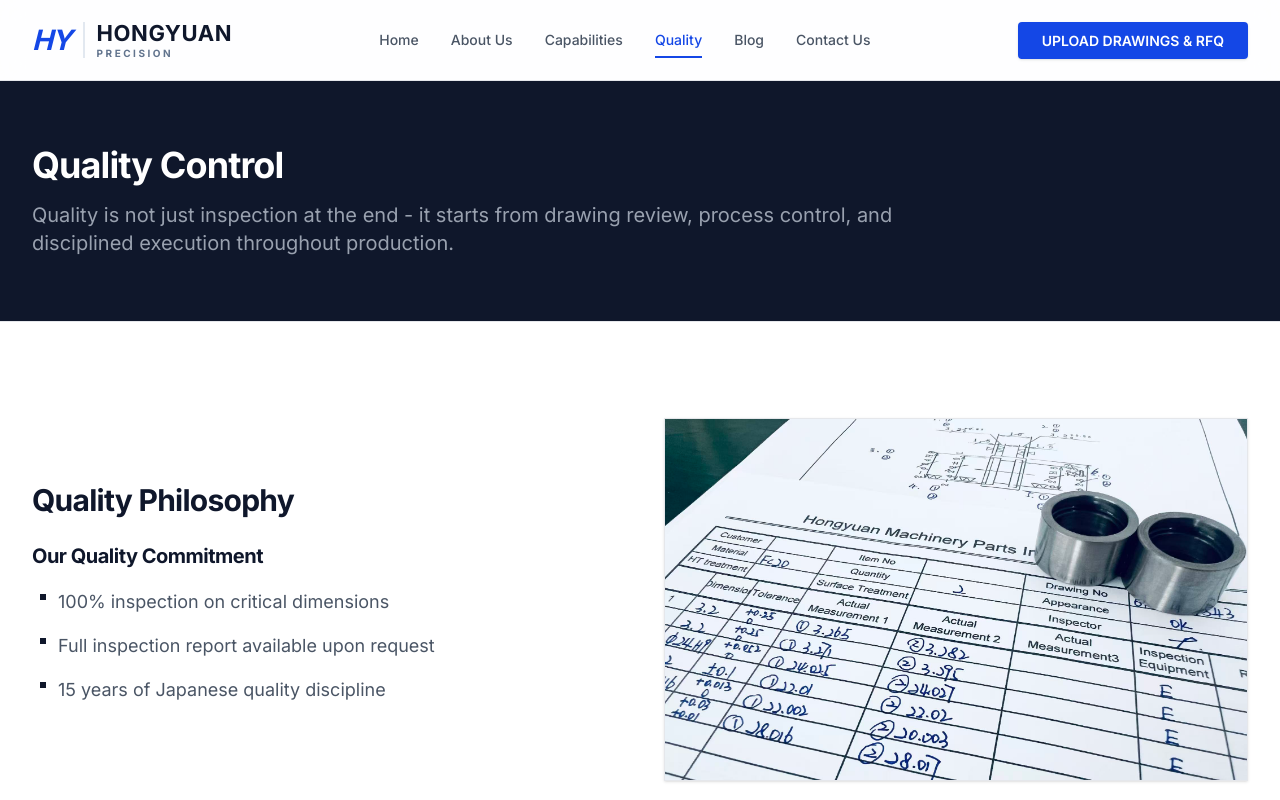
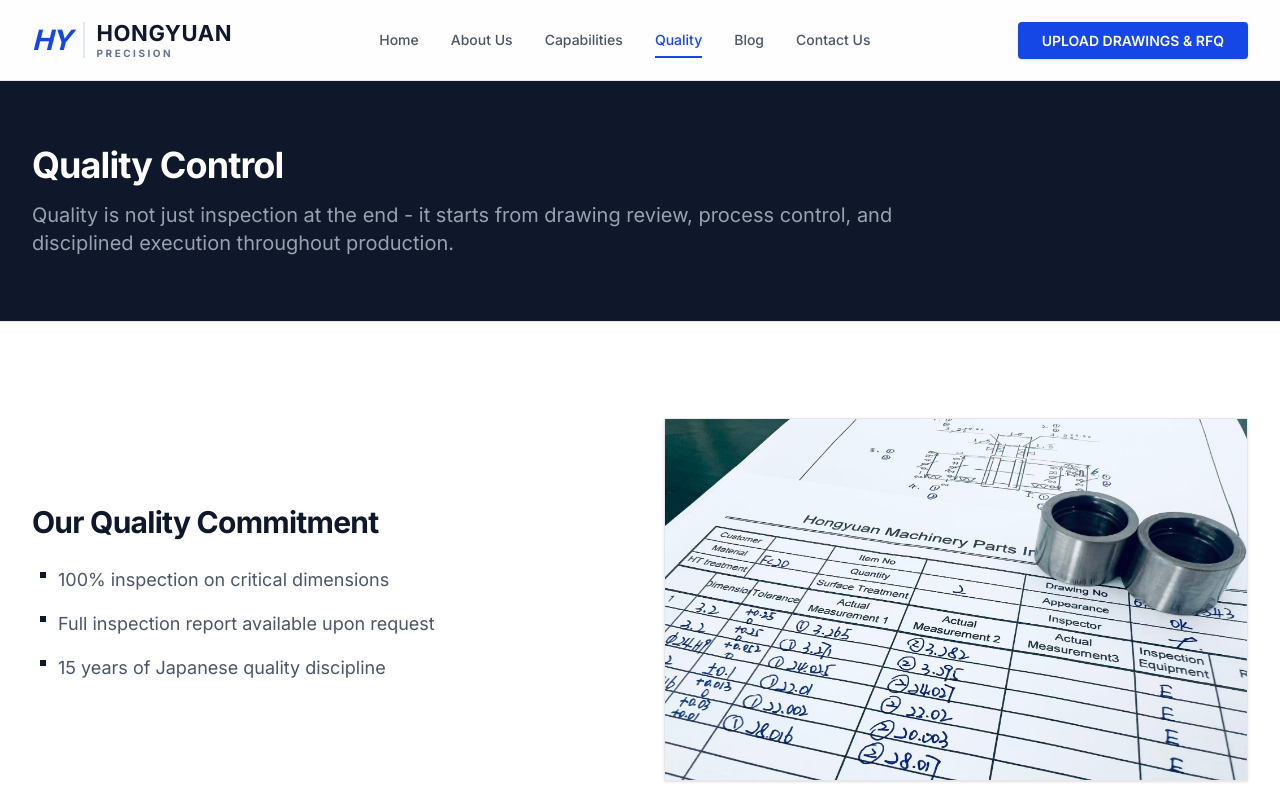
Before and after one commit to samlau0086/hongyuan, a React (Vite) app: page /quality in a window 1280 px wide. Shown: the top 800 px of the page. Built offline with nearby package versions, Linux system fonts and the light colour scheme.

Commit message:
已修正。 现在该区块标题是 Our Quality Commitment，内部不再重复显示小标题，Quality Philosophy 也已从代码注释里去掉。

```diff
--- a/src/pages/Quality.tsx
+++ b/src/pages/Quality.tsx
@@ -18,14 +18,13 @@ export default function Quality() {
         </div>
       </section>
 
-      {/* Quality Philosophy */}
+      {/* Quality Commitment */}
       <section className="py-24">
         <div className="mx-auto max-w-[1600px] w-full px-4 sm:px-6 lg:px-8">
           <div className="grid lg:grid-cols-2 gap-12 items-center">
             <div>
-              <h2 className="text-3xl font-display font-bold mb-6 text-primary-900">Quality Philosophy</h2>
+              <h2 className="text-3xl font-display font-bold mb-6 text-primary-900">Our Quality Commitment</h2>
               <div className="prose prose-lg text-gray-600 prose-p:leading-relaxed">
-                <h3 className="text-xl font-sans font-bold text-primary-900 mb-4">Our Quality Commitment</h3>
                 <ul className="space-y-3 list-none pl-0">
                   {[
                     '100% inspection on critical dimensions',
```
